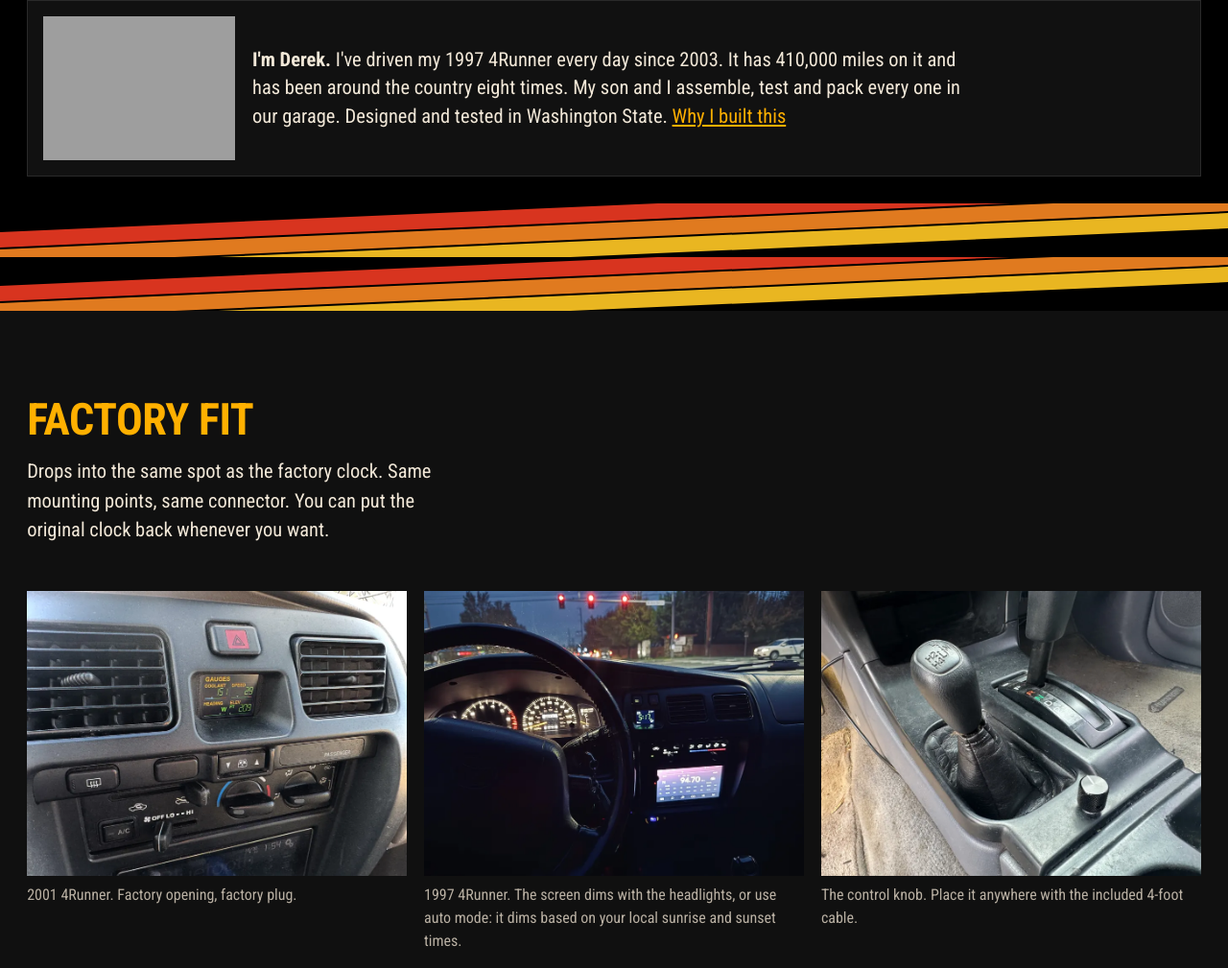
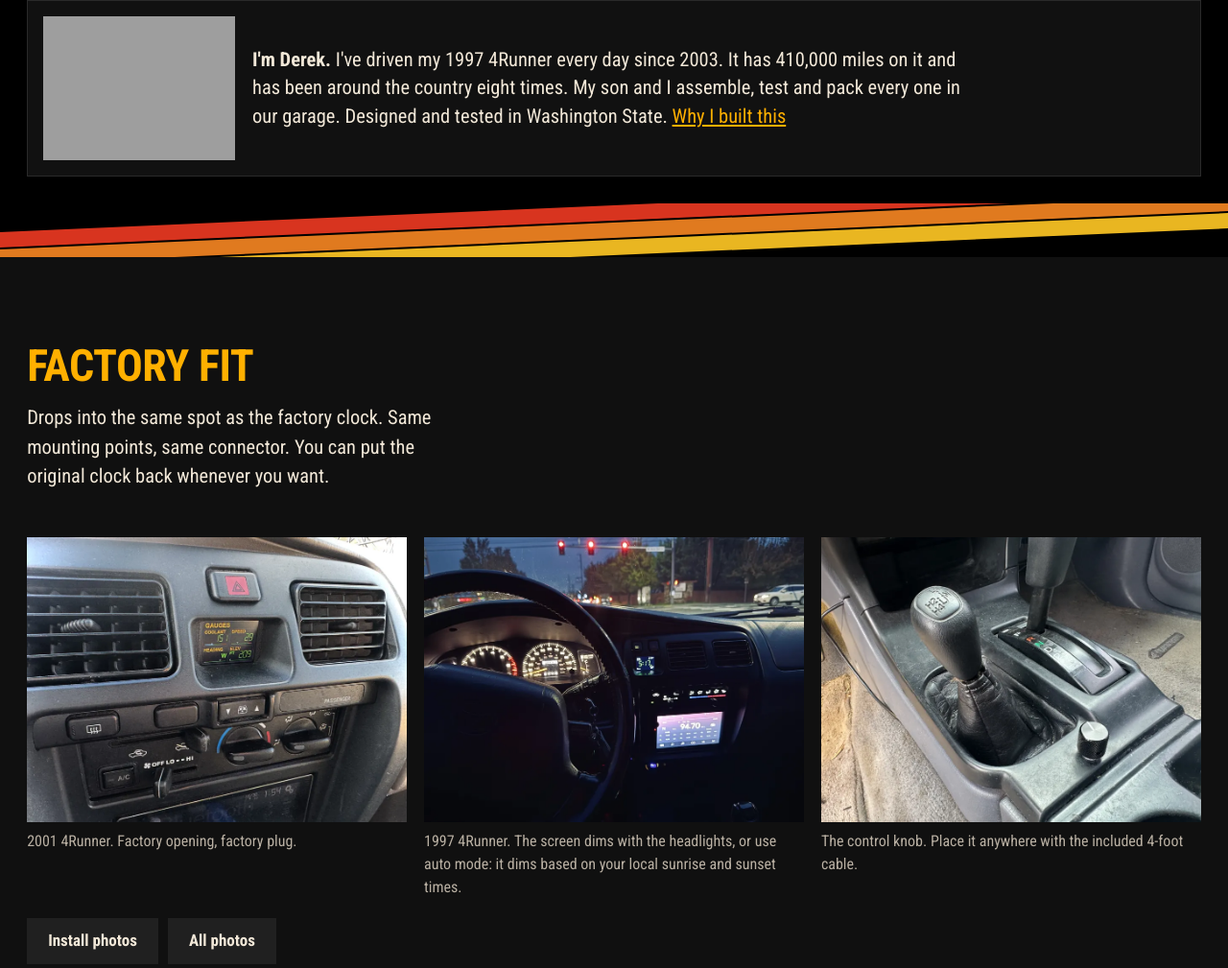
Before and after one commit to oonert/overclockdash-site, a plain HTML site: page index.html in a window 1280 px wide. Shown: the part 1130-2139 px from the top of the page at 96% size. Drawn offline with Linux system fonts and the light colour scheme; grey boxes are pictures that could not be loaded.

Commit message:
Home: remove the doubled stripe band above FACTORY FIT
Left over from the section cut: A FIELD COMPUTER sat between two stripe
bands, and both stayed when the section moved.

Co-Authored-By: Claude Opus 5.5 <noreply@anthropic.com>

```diff
--- a/index.html
+++ b/index.html
@@ -66,9 +66,6 @@
     <img src="pages/story/white-sands.webp" width="1800" height="1350" alt="Derek's 1997 4Runner with a rooftop tent on white sand dunes" loading="lazy" decoding="async">
     <p><b>I'm Derek.</b> I've driven my 1997 4Runner every day since 2003. It has 410,000 miles on it and has been around the country eight times. My son and I assemble, test and pack every one in our garage. Designed and tested in Washington State. <a href="#story">Why I built this</a></p>
   </aside>
-
-  <div class="stripes" aria-hidden="true"><span></span><span></span><span></span></div>
-
 
   <div class="stripes" aria-hidden="true"><span></span><span></span><span></span></div>
 
```
